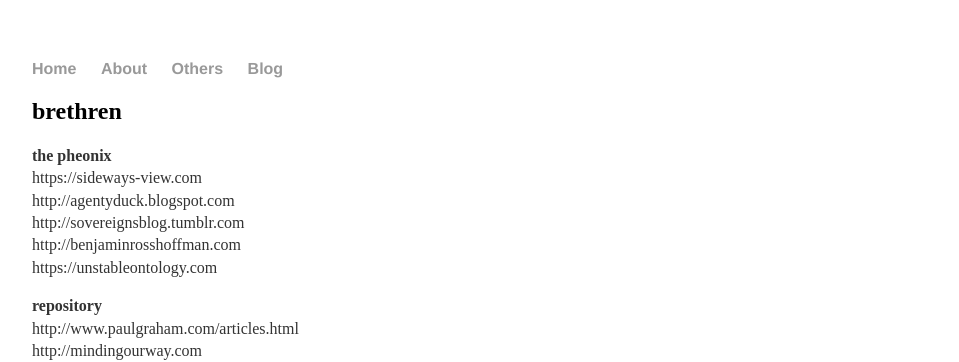
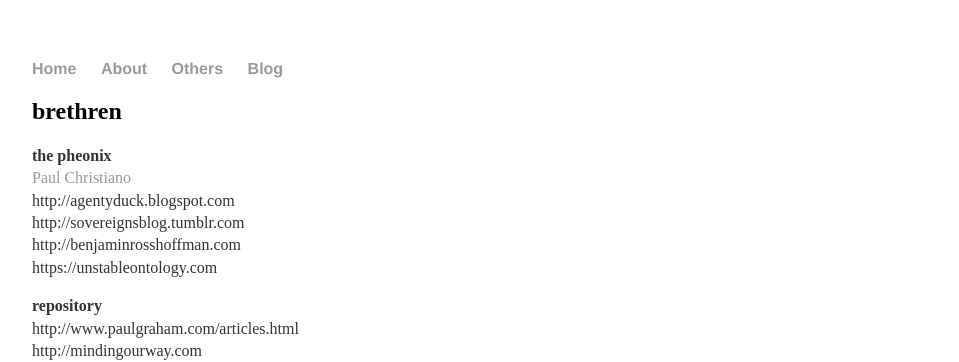
Before and after one commit to slavachalnev/nickaustinbrown.github.io, a Jekyll site: the page built from others/index.html, in a window 1280 px wide. Shown: the top 362 px of the page, without its empty margins (160-1119 px from the left). Built offline with Jekyll 4.4.1, drawn with Linux system fonts in a browser that asks for light colours.

Commit message:
Update index.html

```diff
--- a/others/index.html
+++ b/others/index.html
@@ -6,7 +6,7 @@
 	<h2>brethren</h2>
 <p>
 <b>the pheonix</b> <br />
-https://sideways-view.com  <br />
+<a href="https://sideways-view.com"> Paul Christiano </a> <br />
 http://agentyduck.blogspot.com  <br />
 http://sovereignsblog.tumblr.com <br />
 http://benjaminrosshoffman.com <br />
```
